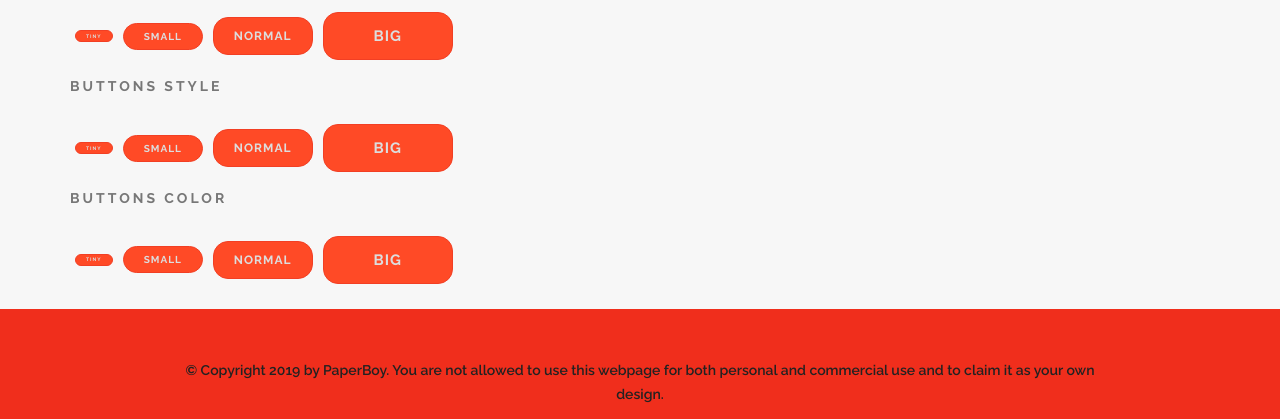
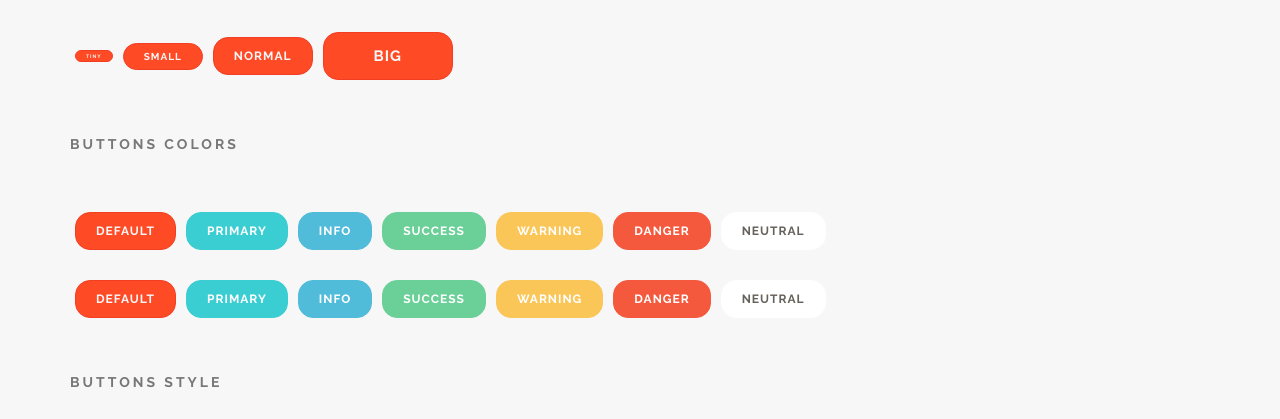
Before and after one commit to DevPrid3/projetthree, a website: page components.html in a window 1280 px wide. Shown: the part 381-800 px from the top of the page. Drawn offline with Linux system fonts and the light colour scheme.

Commit message:
Toolbox colors buttons

```diff
--- a/components.html
+++ b/components.html
@@ -60,30 +60,40 @@
                 <h2 class="heading-secondary mb-md">Buttons Size</h2>
             </div>
             <div class="container-components__buttons">
-                <a href="#" class="tbtn tbtn--orange tbtn--tiny">tiny</a>
-                <a href="#" class="tbtn tbtn--orange tbtn--small">small</a>
-                <a href="#" class="tbtn tbtn--orange">Normal</a>
-                <a href="#" class="tbtn tbtn--orange tbtn--big">big</a>
+                <a href="#" class="tbtn tbtn--default tbtn--tiny">tiny</a>
+                <a href="#" class="tbtn tbtn--default tbtn--small">small</a>
+                <a href="#" class="tbtn tbtn--default">Normal</a>
+                <a href="#" class="tbtn tbtn--default tbtn--big">big</a>
             </div>
 
             <div class="">
-                <h2 class="heading-secondary">Buttons Style</h2>
+                <h2 class="heading-secondary mb-md mt-lg">Buttons Colors</h2>
             </div>
             <div class="container-components__buttons">
-                <a href="#" class="tbtn tbtn--orange tbtn--tiny">tiny</a>
-                <a href="#" class="tbtn tbtn--orange tbtn--small">small</a>
-                <a href="#" class="tbtn tbtn--orange">Normal</a>
-                <a href="#" class="tbtn tbtn--orange tbtn--big">big</a>
+                <a href="#" class="tbtn tbtn--default">default</a>
+                <a href="#" class="tbtn tbtn--primary">primary</a>
+                <a href="#" class="tbtn tbtn--info">info</a>
+                <a href="#" class="tbtn tbtn--success">success</a>
+                <a href="#" class="tbtn tbtn--warning">warning</a>
+                <a href="#" class="tbtn tbtn--danger">danger</a>
+                <a href="#" class="tbtn tbtn--neutral">neutral</a>
+            </div>
+
+            <div class="container-components__buttons">
+                <a href="#" class="tbtn tbtn--default">default</a>
+                <a href="#" class="tbtn tbtn--primary">primary</a>
+                <a href="#" class="tbtn tbtn--info">info</a>
+                <a href="#" class="tbtn tbtn--success">success</a>
+                <a href="#" class="tbtn tbtn--warning">warning</a>
+                <a href="#" class="tbtn tbtn--danger">danger</a>
+                <a href="#" class="tbtn tbtn--neutral">neutral</a>
             </div>
 
             <div class="">
-                <h2 class="heading-secondary">Buttons Color</h2>
+                <h2 class="heading-secondary mb-md mt-lg">Buttons Style</h2>
             </div>
             <div class="container-components__buttons">
-                <a href="#" class="tbtn tbtn--orange tbtn--tiny">tiny</a>
-                <a href="#" class="tbtn tbtn--orange tbtn--small">small</a>
-                <a href="#" class="tbtn tbtn--orange">Normal</a>
-                <a href="#" class="tbtn tbtn--orange tbtn--big">big</a>
+                <a href="#" class="tbtn tbtn--default"><i class="fab fa-github"></i> Github</a>
             </div>
         </div>
 
--- a/sass/abstracts/_variables.scss
+++ b/sass/abstracts/_variables.scss
@@ -19,6 +19,8 @@ $color-white-alt-2: #F8F9F1;
 
 $color-black-alt: #2A2E30;
 $color-black-alt-1: #171A1B;
+
+$color-gray-1: #66615b;
 
 
 $color-white :#fff;
--- a/sass/components/_toolbox.scss
+++ b/sass/components/_toolbox.scss
@@ -11,6 +11,9 @@
     letter-spacing: 1px;
     border-radius: 1.5rem;
     border: 1px solid $color-primary;
+    cursor: pointer;
+
+    // Pour la presentation sur le site, à enlever
     margin: .5rem;
 
     &:link,
@@ -22,13 +25,92 @@
         position: relative;
     }
 
-    &--orange {
+    &--default {
         background-color: $color-primary-light;
-        color: $color-white-3;
+        color: $color-white-2;
         letter-spacing: 1px;
 
         &:hover {
             background-color: $color-primary-dark-1;
+            color: inherit;
+        }
+    }
+
+    &--primary {
+        background-color: #3aced3;
+        border-color: #3aced3;
+        color: #fff;
+        opacity: 1;
+
+        &:hover {
+            background-color: #2db0b4;
+            color: #fff;
+            border-color: #2db0b4;
+        }
+    }
+
+    &--info {
+        background-color: #51bcda;;
+        border-color: #51bcda;;
+        color: #fff;
+        opacity: 1;
+
+        &:hover {
+            background-color: #2ba9cd;
+            color: #fff;
+            border-color: #2ba9cd;
+        }
+    }
+
+    &--success {
+        background-color: #6bd098;;
+        border-color: #6bd098;;
+        color: #fff;
+        opacity: 1;
+
+        &:hover {
+            background-color: #44c47d;
+            color: #fff;
+            border-color: #44c47d;
+        }
+    }
+
+    &--warning {
+        background-color: #fbc658;;
+        border-color: #fbc658;;
+        color: #fff;
+        opacity: 1;
+
+        &:hover {
+            background-color: #fab526;
+            color: #fff;
+            border-color: #fab526;
+        }
+    }
+
+    &--danger {
+        background-color: #f5593d;;
+        border-color: #f5593d;;
+        color: #fff;
+        opacity: 1;
+
+        &:hover {
+            background-color: #f33816;
+            color: #fff;
+            border-color: #f33816;
+        }
+    }
+
+    &--neutral {
+        background-color: #fff;;
+        border-color: #fff;;
+        color: #66615b;;
+        opacity: 1;
+
+        &:hover {
+            background-color: #fff;
+            color: #403d39 ;
+            border-color: #fff;
         }
     }
 
--- a/sass/pages/_components.scss
+++ b/sass/pages/_components.scss
@@ -6,7 +6,7 @@
     &__buttons {
 
         width: 1140px;
-        margin: 0 auto;
+        margin: 1rem auto;
 
         display: flex;
         flex-wrap: wrap;
```
Also changed, not shown: css/style.css.
